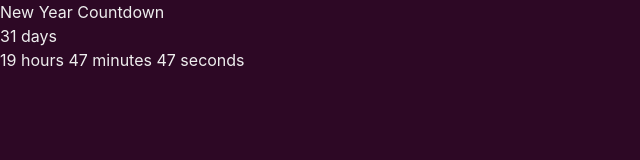
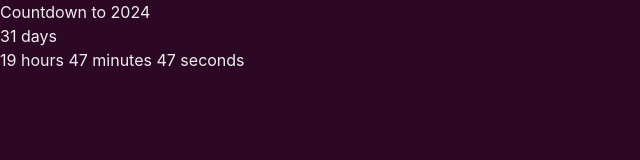
Before and after one commit to bluestar-b/2024-countdown, a React (Vite) app: page / in a window 1280 px wide. Shown: the top 160 px of the page, without its empty margins (0-640 px from the left). Built offline with nearby package versions, Linux system fonts and the light colour scheme.

Commit message:
edit title msg

```diff
--- a/src/App.jsx
+++ b/src/App.jsx
@@ -39,7 +39,7 @@ const Countdown = () => {
   return (
     <div className="flex items-center justify-center h-screen">
       <div className="text-center">
-        <h1 className="text-4xl font-bold mb-4">New Year Countdown</h1>
+        <h1 className="text-4xl font-bold mb-4">Countdown to 2024</h1>
         {isNewYear ? (
           <div>
             <p className="text-2xl font-semibold">Happy New Year!</p>
```
